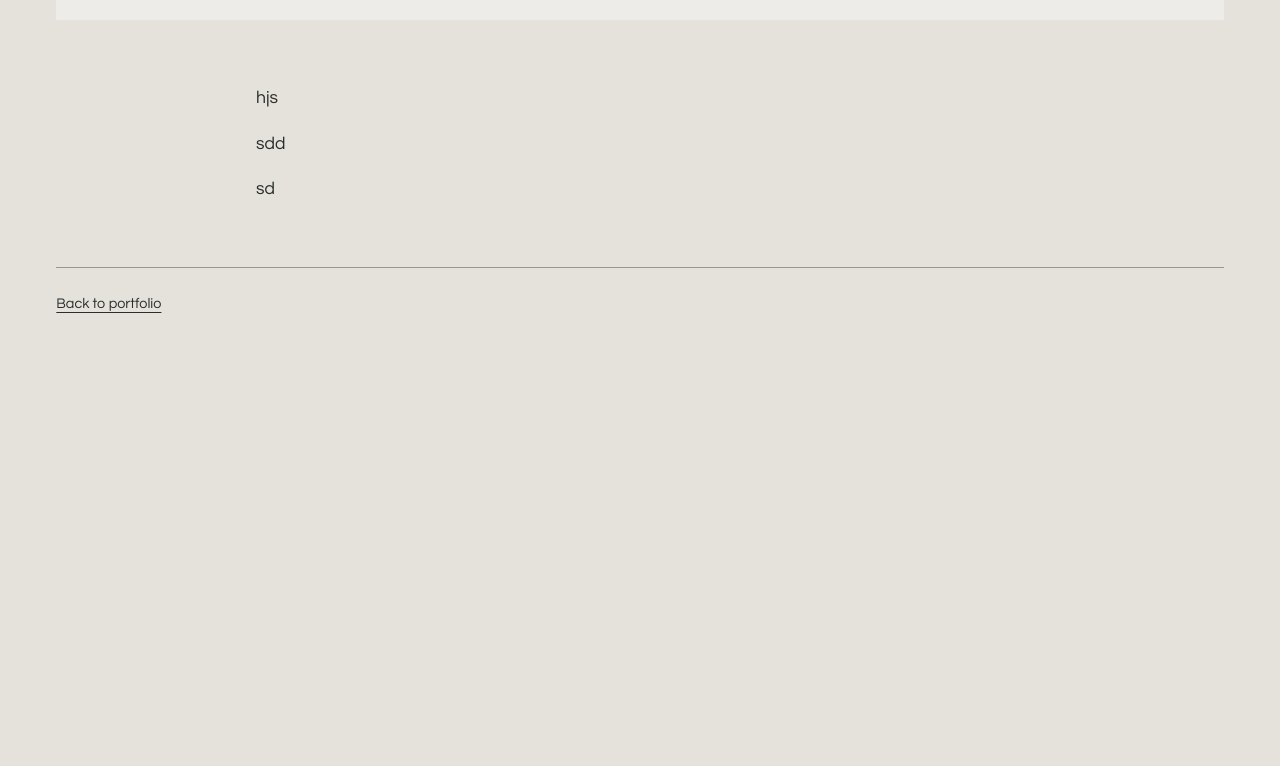
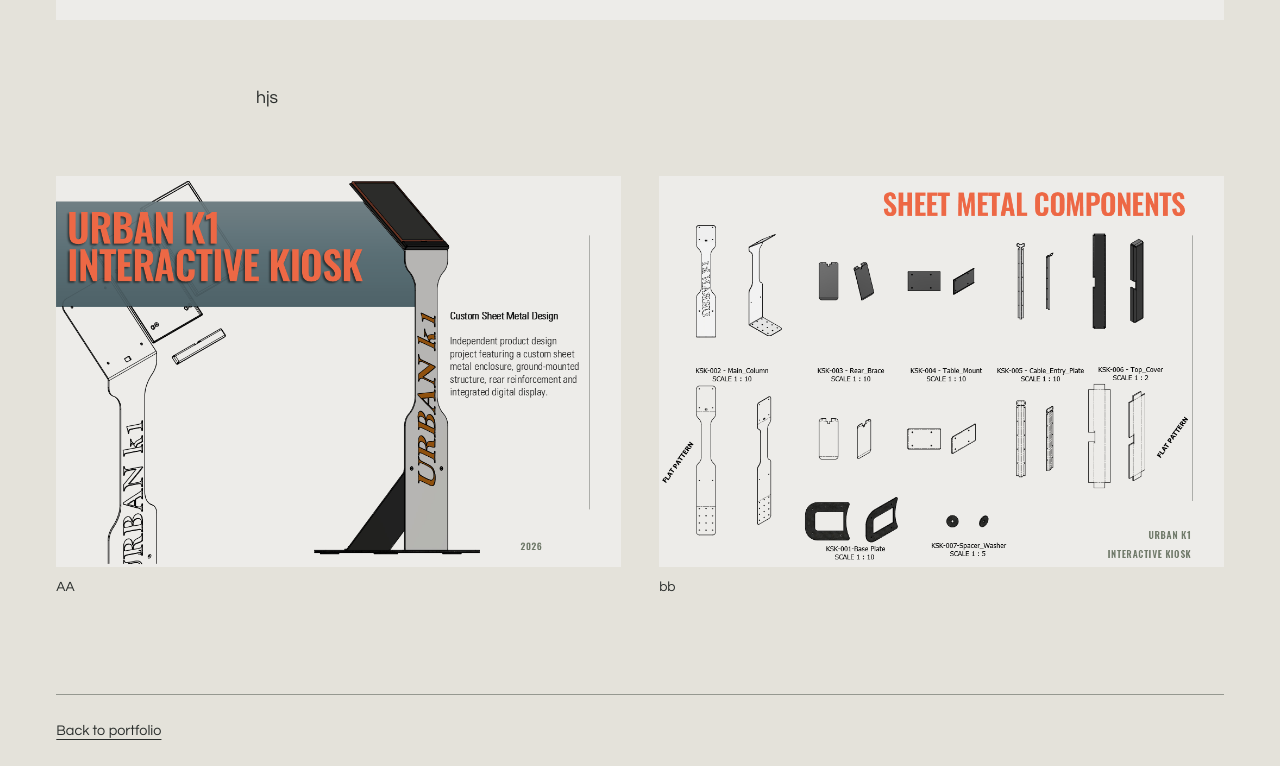
Before and after one commit to pprsval/valentin-cms-proba, an Astro site: page /projects/urban-k1 in a window 1280 px wide. Shown: the part 1080-1846 px from the top of the page. Before the commit the page ends 1419 px from the top, so only its background shows below. Built offline with nearby package versions, Linux system fonts and the light colour scheme; Astro itself is replaced by a stand-in of ours.

Commit message:
Update Projektek “urban-k1”

```diff
--- a/src/pages/projects/urban-k1.md
+++ b/src/pages/projects/urban-k1.md
@@ -5,9 +5,12 @@ date: 2026-11-21
 category: CAD
 description: Sheet metal K1 - teszt
 cover: ../../uploads/slide6.png
+gallery:
+  - image: ../../uploads/slide1.png
+    alt: "01"
+    caption: AA
+  - image: ../../uploads/slide3.png
+    alt: aa
+    caption: bb
 ---
 hjs
-
-sdd
-
-sd
```
Also changed, not shown: public/uploads/slide1.png (added), public/uploads/slide2.png (added), public/uploads/slide3.png (added), public/uploads/slide4.png (added), public/uploads/slide5.png (added).
